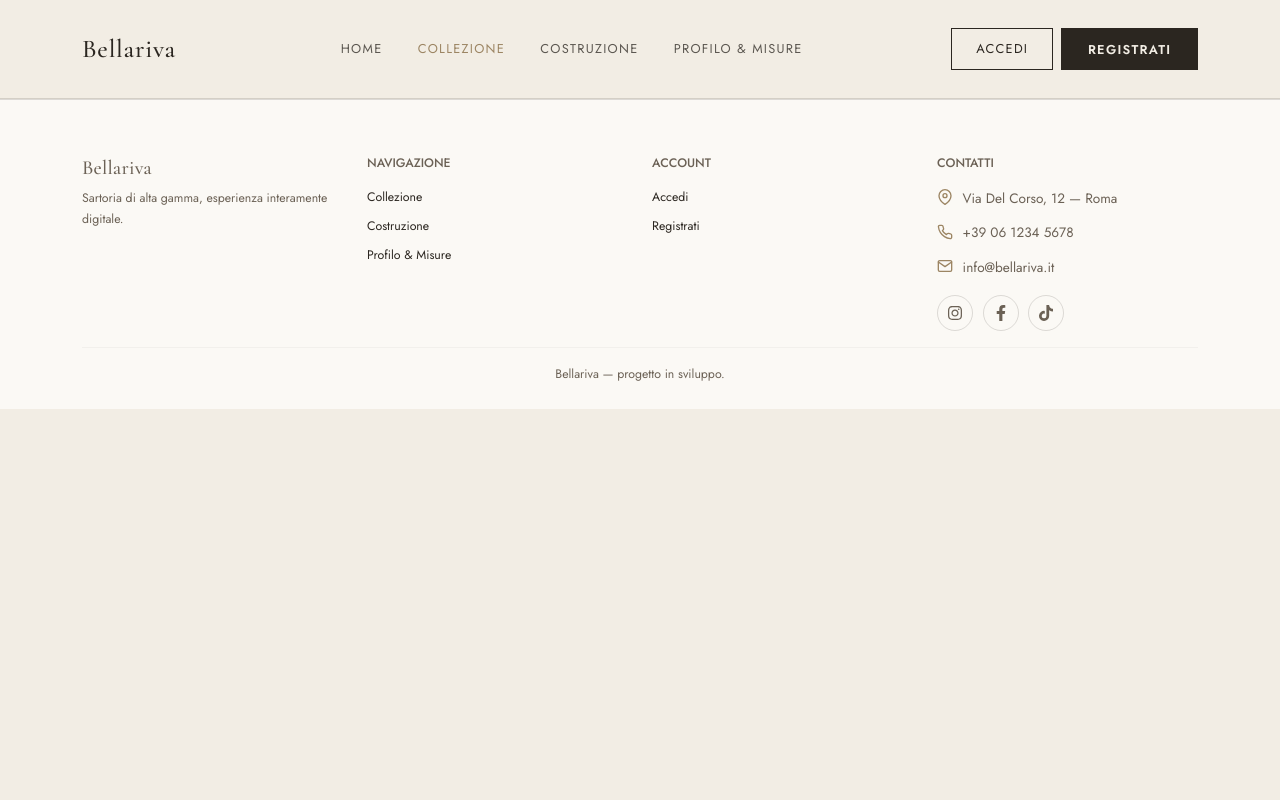
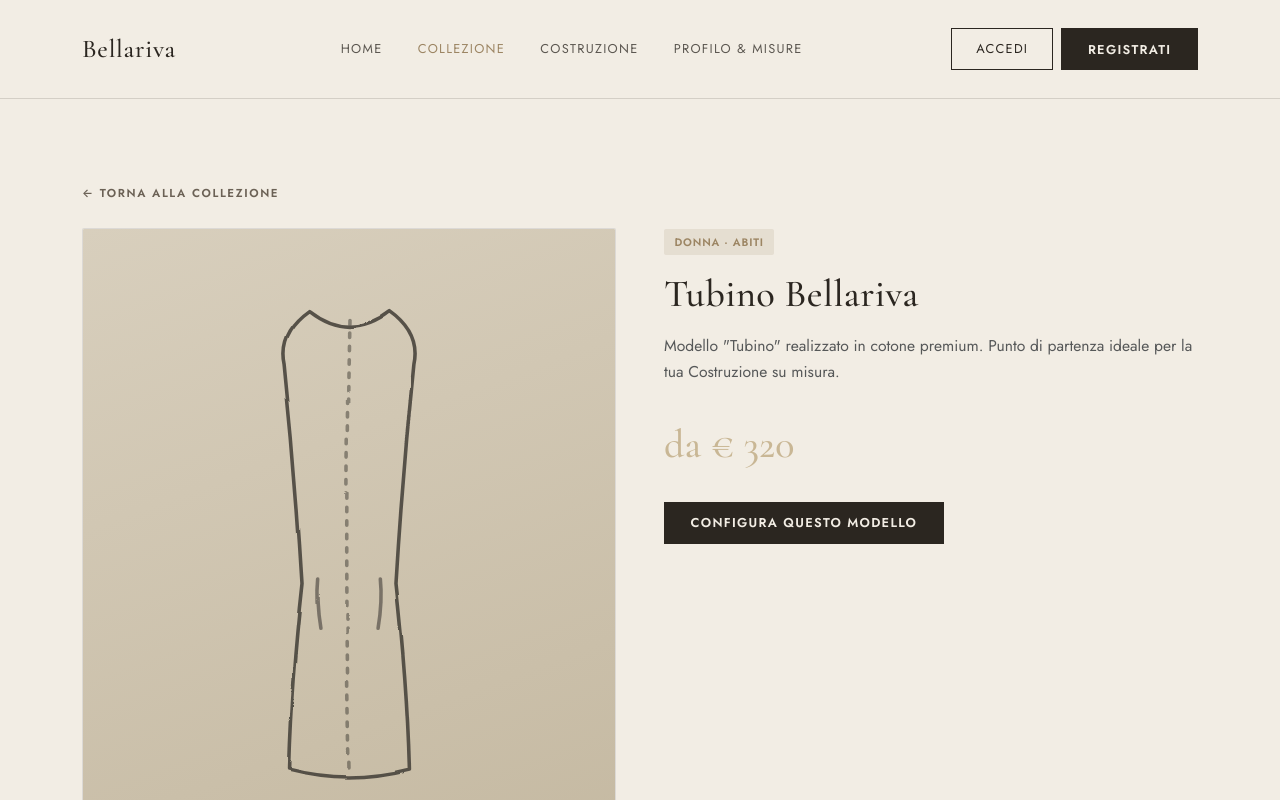
Before and after one commit to AlessiaCotini/sartoria-digitale-frontend, a React (Vite) app: page /catalogo/1 in a window 1280 px wide. Shown: the top 800 px of the page. Built offline with nearby package versions, Linux system fonts and the light colour scheme.

Commit message:
pagina dettaglio per ogni elemento della collezione

```diff
--- a/src/App.jsx
+++ b/src/App.jsx
@@ -9,6 +9,7 @@
 import NavbarSartoria from "./components/Navbar";
 import Footer from "./components/Footer";
 import Catalogo from "./pages/Catalogo";
+import Dettaglio from "./pages/Dettaglio";
 
 function App() {
   return (
@@ -19,6 +20,7 @@
         <Route path="/login" element={<Login />} />
         <Route path="/register" element={<Register />} />
         <Route path="/catalogo" element={<Catalogo />} />
+        <Route path="/catalogo/:id" element={<Dettaglio />} />
         <Route path="/configuratore" element={<Configuratore />} />
         <Route path="/profilo" element={<Profilo />} />
         <Route path="/preventivo" element={<Preventivo />} />
--- a/src/pages/Catalogo.jsx
+++ b/src/pages/Catalogo.jsx
@@ -14,7 +14,7 @@
   const [categoria, setCategoria] = useState("Tutte");
   const [tessuto, setTessuto] = useState("Tutti");
 
-  // categorie disponibili in base al genere scelto (es. "Gonne" compare solo se Donna/Tutti)
+  // categorie disponibili in base al genere scelto
   const categorieDisponibili = [
     ...new Set(
       catalogo
@@ -106,18 +106,27 @@
           {capiFiltrati.map((capo) => (
             <div className="col-md-4" key={capo.id}>
               <div className="product-card">
+                <Link to={`/catalogo/${capo.id}`}>
                   <div className="product-thumb">
                     {capo.immagine ? (
                       <img src={capo.immagine} alt={capo.nome} />
                     ) : (
-                    <span className="small">{capo.nome} — foto in arrivo</span>
+                      <span className="small">
+                        {capo.nome} — foto in arrivo
+                      </span>
                     )}
                   </div>
+                </Link>
                 <div className="product-body">
                   <span className="badge-soft">
                     {capo.genere} · {capo.categoria}
                   </span>
+                  <Link
+                    to={`/catalogo/${capo.id}`}
+                    style={{ color: "inherit" }}
+                  >
                     <h5 className="mt-2 mb-1">{capo.nome}</h5>
+                  </Link>
                   <p className="text-muted small mb-2">{capo.tessuto}</p>
                   <div className="d-flex justify-content-between align-items-center">
                     <div className="product-price">da € {capo.prezzoDa}</div>
--- /dev/null
+++ b/src/pages/Dettaglio.jsx
@@ -0,0 +1,60 @@
+import { useParams, Link } from "react-router-dom";
+import catalogo from "../data/catalogo";
+
+function Dettaglio() {
+  const { id } = useParams();
+  const capo = catalogo.find((c) => c.id === Number(id));
+
+  if (!capo) {
+    return (
+      <section className="section">
+        <div className="container text-center">
+          <h2>Capo non trovato</h2>
+          <Link to="/catalogo" className="btn btn-outline-dark-luxury mt-3">
+            Torna alla collezione
+          </Link>
+        </div>
+      </section>
+    );
+  }
+
+  return (
+    <section className="section">
+      <div className="container">
+        <Link to="/catalogo" className="step-label d-inline-block mb-4">
+          ← Torna alla collezione
+        </Link>
+        <div className="row g-5">
+          <div className="col-lg-6">
+            <div className="product-card">
+              <div className="product-thumb" style={{ aspectRatio: "3/4" }}>
+                {capo.immagine ? (
+                  <img src={capo.immagine} alt={capo.nome} />
+                ) : (
+                  <span className="small">{capo.nome} — foto in arrivo</span>
+                )}
+              </div>
+            </div>
+          </div>
+          <div className="col-lg-6">
+            <span className="badge-soft">
+              {capo.genere} · {capo.categoria}
+            </span>
+            <h2 className="mt-3 mb-3">{capo.nome}</h2>
+            <p className="text-muted mb-4">
+              Modello "{capo.modello}" realizzato in{" "}
+              {capo.tessuto.toLowerCase()}. Punto di partenza ideale per la tua
+              Costruzione su misura.
+            </p>
+            <div className="preview-price mb-4">da € {capo.prezzoDa}</div>
+            <Link to="/login" className="btn btn-gold btn-lg">
+              Configura questo modello
+            </Link>
+          </div>
+        </div>
+      </div>
+    </section>
+  );
+}
+
+export default Dettaglio;
```
Lines whose indentation alone changed are shown as unchanged.
